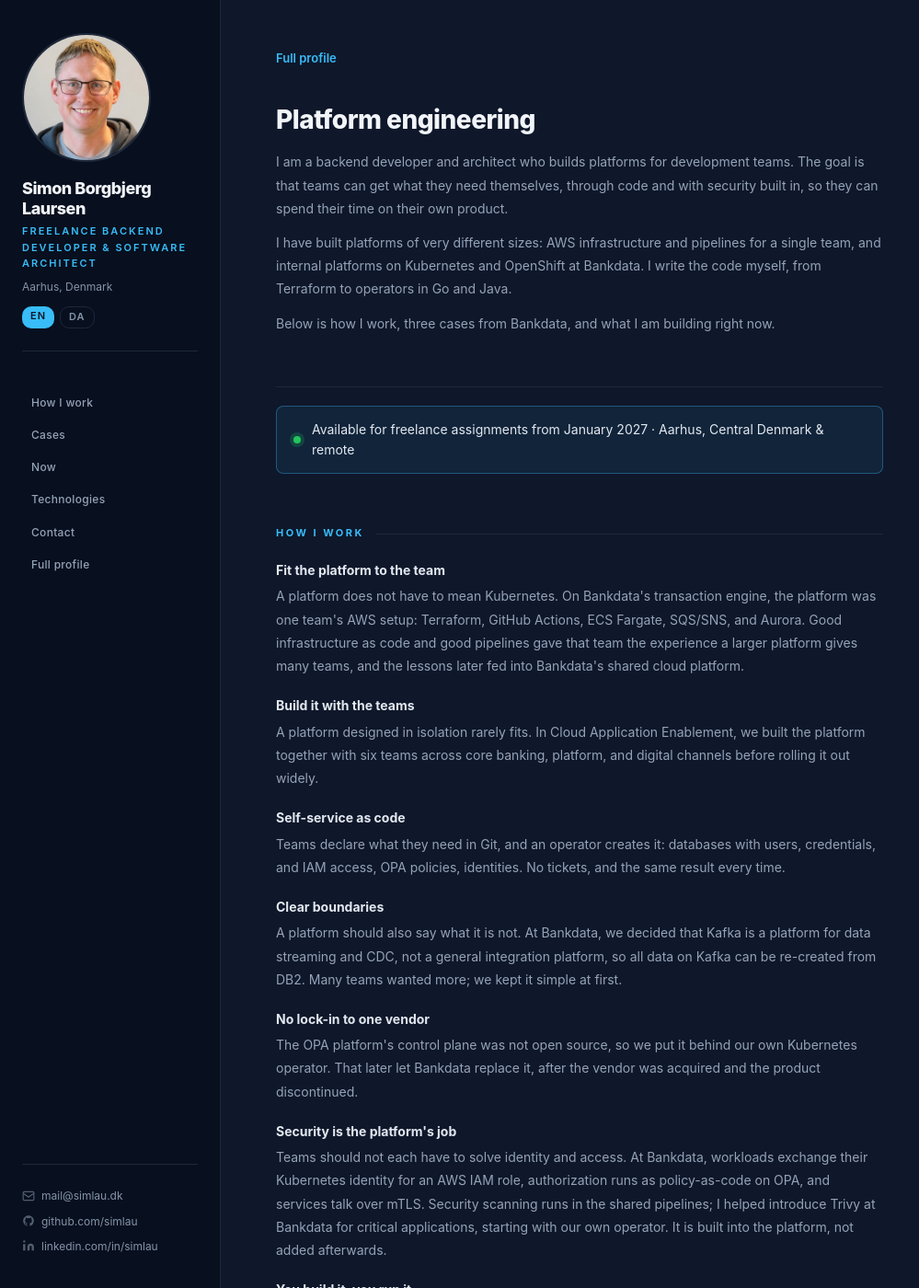
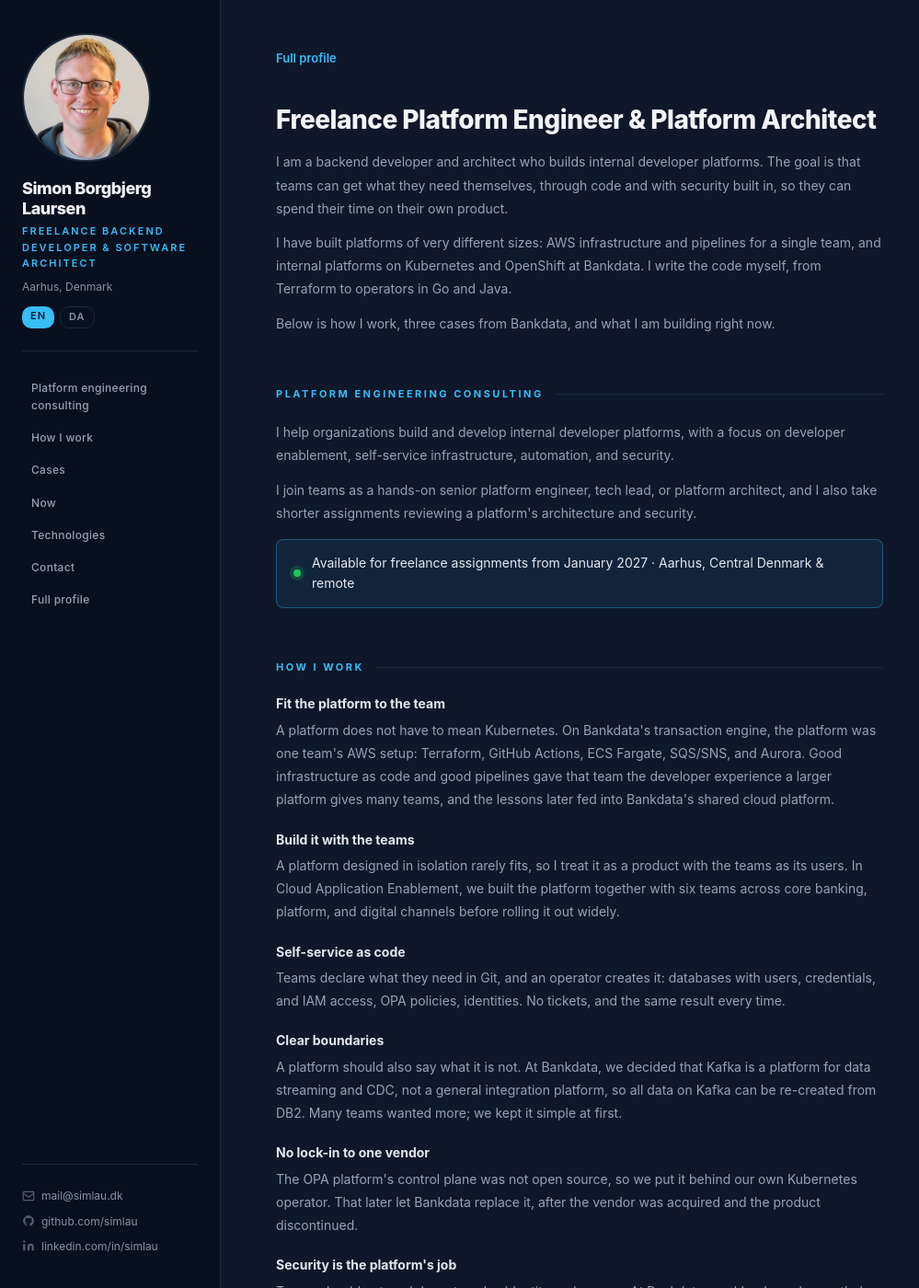
Before and after one commit to simlau/simlau.github.io, a Jekyll site: the page built from platform-engineering/index.md, in a window 1280 px wide and 1400 px high. Shown: the whole window at 92% size, without its empty margins (0-999 px from the left). Built offline with Jekyll 4.4.1, drawn with Linux system fonts in a browser that asks for light colours; some of the changed text lies outside the part shown.

Commit message:
Content from cv.yaml (cvtool site push, CV 8f3e9c6)

```diff
--- a/_data/cv.json
+++ b/_data/cv.json
@@ -134,7 +134,9 @@
           "PostgreSQL/Aurora",
           "Kubernetes",
           "AWS (ECS Fargate, S3)"
-        ]
+        ],
+        "link": "https://simlau.dk/da/platform-engineering/",
+        "link_text": "Platform engineering"
       },
       {
         "company": "Bankdata",
@@ -151,7 +153,9 @@
           "IBM MQ",
           "SQS/SNS",
           "Terraform/OpenTofu"
-        ]
+        ],
+        "link": "https://simlau.dk/da/platform-engineering/",
+        "link_text": "Platform engineering"
       },
       {
         "company": "Bankdata",
@@ -169,7 +173,9 @@
           "Kubernetes",
           "OAuth2/OIDC",
           "Java"
-        ]
+        ],
+        "link": "https://simlau.dk/da/platform-engineering/",
+        "link_text": "Platform engineering"
       }
     ],
     "earlier": [
@@ -385,6 +391,7 @@
     "pages": {
       "platform-engineering": {
         "slug": "platform-engineering",
+        "keyword": "Platform engineering",
         "lang": "da",
         "url": "https://simlau.dk/da/platform-engineering/",
         "alternates": [
@@ -403,10 +410,10 @@
         ],
         "name": "Simon Borgbjerg Laursen",
         "title": "Freelance platform engineer i Aarhus",
-        "h1": "Platform engineering",
+        "h1": "Freelance Platform Engineer & Platformarkitekt",
         "description": "Freelance platform engineer i Aarhus: Kubernetes-operatorer i Go, IaC og GitOps, AWS og Azure, med sikkerhed bygget ind. Platforme til ét team eller mange.",
         "intro": [
-          "Jeg er backend-udvikler og arkitekt og bygger platforme til udviklingsteams. Målet er, at teams selv kan få det, de har brug for, gennem kode og med sikkerheden bygget ind, så de kan bruge tiden på deres eget produkt.",
+          "Jeg er backend-udvikler og arkitekt og bygger interne udviklerplatforme. Målet er, at teams selv kan få det, de har brug for, gennem kode og med sikkerheden bygget ind, så de kan bruge tiden på deres eget produkt.",
           "Jeg har bygget platforme i meget forskellig størrelse: AWS-infrastruktur og pipelines til et enkelt team og interne platforme på Kubernetes og OpenShift i Bankdata. Jeg skriver selv koden, fra Terraform til operatorer i Go og Java.",
           "Herunder står, hvordan jeg arbejder, tre cases fra Bankdata, og hvad jeg bygger lige nu."
         ],
@@ -421,11 +428,11 @@
         "principles": [
           {
             "title": "Platformen skal passe til teamet",
-            "text": "En platform behøver ikke at betyde Kubernetes. På Bankdatas transaktionsmotor var platformen ét teams AWS-opsætning: Terraform, GitHub Actions, ECS Fargate, SQS/SNS og Aurora. God infrastructure as code og gode pipelines gav teamet den oplevelse, en større platform giver mange teams, og erfaringerne blev senere en del af Bankdatas fælles cloudplatform."
+            "text": "En platform behøver ikke at betyde Kubernetes. På Bankdatas transaktionsmotor var platformen ét teams AWS-opsætning: Terraform, GitHub Actions, ECS Fargate, SQS/SNS og Aurora. God infrastructure as code og gode pipelines gav teamet den udvikleroplevelse, en større platform giver mange teams, og erfaringerne blev senere en del af Bankdatas fælles cloudplatform."
           },
           {
             "title": "Byg den sammen med teamene",
-            "text": "En platform, der er designet alene, passer sjældent. I Cloud Application Enablement byggede vi platformen sammen med seks teams fra core banking, platform og digitale kanaler, før den blev rullet bredt ud."
+            "text": "En platform, der er designet alene, passer sjældent, så jeg behandler den som et produkt med teamene som brugere. I Cloud Application Enablement byggede vi platformen sammen med seks teams fra core banking, platform og digitale kanaler, før den blev rullet bredt ud."
           },
           {
             "title": "Selvbetjening som kode",
@@ -490,7 +497,7 @@
             "dates": "aug. 2025 – aug. 2026",
             "years": "2025 – 2026",
             "location": "Aarhus",
-            "text": "Jeg ledede et enabling-team på tre, der byggede platformen, som lader applikationsteams bygge nye services uden direkte afhængigheder til DB2 og mainframen. Den kører på OpenShift on-premises og på ROSA i AWS med Amazon MSK, Aurora PostgreSQL Serverless og infrastruktur i Terraform. En kollega og jeg byggede en databaseoperator i Go med Kubebuilder, der opretter databaser med brugere, adgangsoplysninger og AWS IAM-adgang, og jeg byggede en anden operator med Java Operator SDK. Jeg arbejdede også på workload identity, hvor workloads bytter deres Kubernetes-identitet til en AWS IAM-rolle; den var i produktion, da jeg stoppede. Golden path-skabeloner, CI/CD med sikkerhedsscanning og fælles monitorering på den eksisterende Prometheus/Grafana-stak gjorde, at teams kunne tage platformen i brug uden særarbejde.",
+            "text": "I Bankdatas område for Platform and Developer Enablement ledede jeg et enabling-team på tre, der byggede platformen, som lader applikationsteams bygge nye services uden direkte afhængigheder til DB2 og mainframen. Den kører på OpenShift on-premises og på ROSA i AWS med Amazon MSK, Aurora PostgreSQL Serverless og infrastruktur i Terraform. En kollega og jeg byggede en databaseoperator i Go med Kubebuilder, der opretter databaser med brugere, adgangsoplysninger og AWS IAM-adgang, og jeg byggede en anden operator med Java Operator SDK. Jeg arbejdede også på workload identity, hvor workloads bytter deres Kubernetes-identitet til en AWS IAM-rolle; den var i produktion, da jeg stoppede. Golden path-skabeloner, CI/CD med sikkerhedsscanning og fælles monitorering på den eksisterende Prometheus/Grafana-stak gjorde, at teams kunne tage platformen i brug uden særarbejde.",
             "employment": "Fuldtid",
             "tech": [
               "Java",
@@ -516,6 +523,13 @@
             "DevSecOps i de fælles pipeline-skabeloner: hvert image bliver scannet med Trivy, før det bliver pushet, undtagelser ligger i repoet med en udløbsdato, og scanneren er låst til et digest.",
             "Renovate som platformservice: den holder afhængigheder opdateret på tværs af repos og merger sikre opdateringer under branch protection.",
             "RBAC og en ValidatingAdmissionPolicy til et driftsværktøj."
+          ]
+        },
+        "offer": {
+          "title": "Konsulent i platform engineering",
+          "text": [
+            "Jeg hjælper organisationer med at bygge og udvikle interne udviklerplatforme med fokus på developer enablement, selvbetjent infrastruktur, automatisering og sikkerhed.",
+            "Jeg går ind i teams som hands-on senior platform engineer, tech lead eller platformarkitekt og tager også kortere opgaver med review af en platforms arkitektur og sikkerhed."
           ]
         },
         "skills": [
@@ -672,7 +686,9 @@
           "PostgreSQL/Aurora",
           "Kubernetes",
           "AWS (ECS Fargate, S3)"
-        ]
+        ],
+        "link": "https://simlau.dk/platform-engineering/",
+        "link_text": "Platform engineering"
       },
       {
         "company": "Bankdata",
@@ -689,7 +705,9 @@
           "IBM MQ",
           "SQS/SNS",
           "Terraform/OpenTofu"
-        ]
+        ],
+        "link": "https://simlau.dk/platform-engineering/",
+        "link_text": "Platform engineering"
       },
       {
         "company": "Bankdata",
@@ -707,7 +725,9 @@
           "Kubernetes",
           "OAuth2/OIDC",
           "Java"
-        ]
+        ],
+        "link": "https://simlau.dk/platform-engineering/",
+        "link_text": "Platform engineering"
       }
     ],
     "earlier": [
@@ -923,6 +943,7 @@
     "pages": {
       "platform-engineering": {
         "slug": "platform-engineering",
+        "keyword": "Platform engineering",
         "lang": "en",
         "url": "https://simlau.dk/platform-engineering/",
         "alternates": [
@@ -941,10 +962,10 @@
         ],
         "name": "Simon Borgbjerg Laursen",
         "title": "Freelance platform engineer in Aarhus",
-        "h1": "Platform engineering",
+        "h1": "Freelance Platform Engineer & Platform Architect",
         "description": "Freelance platform engineer in Aarhus: Kubernetes operators in Go, IaC and GitOps, AWS and Azure, with security built in. Platforms for one team or many.",
         "intro": [
-          "I am a backend developer and architect who builds platforms for development teams. The goal is that teams can get what they need themselves, through code and with security built in, so they can spend their time on their own product.",
+          "I am a backend developer and architect who builds internal developer platforms. The goal is that teams can get what they need themselves, through code and with security built in, so they can spend their time on their own product.",
           "I have built platforms of very different sizes: AWS infrastructure and pipelines for a single team, and internal platforms on Kubernetes and OpenShift at Bankdata. I write the code myself, from Terraform to operators in Go and Java.",
           "Below is how I work, three cases from Bankdata, and what I am building right now."
         ],
@@ -959,11 +980,11 @@
         "principles": [
           {
             "title": "Fit the platform to the team",
-            "text": "A platform does not have to mean Kubernetes. On Bankdata's transaction engine, the platform was one team's AWS setup: Terraform, GitHub Actions, ECS Fargate, SQS/SNS, and Aurora. Good infrastructure as code and good pipelines gave that team the experience a larger platform gives many teams, and the lessons later fed into Bankdata's shared cloud platform."
+            "text": "A platform does not have to mean Kubernetes. On Bankdata's transaction engine, the platform was one team's AWS setup: Terraform, GitHub Actions, ECS Fargate, SQS/SNS, and Aurora. Good infrastructure as code and good pipelines gave that team the developer experience a larger platform gives many teams, and the lessons later fed into Bankdata's shared cloud platform."
           },
           {
             "title": "Build it with the teams",
-            "text": "A platform designed in isolation rarely fits. In Cloud Application Enablement, we built the platform together with six teams across core banking, platform, and digital channels before rolling it out widely."
+            "text": "A platform designed in isolation rarely fits, so I treat it as a product with the teams as its users. In Cloud Application Enablement, we built the platform together with six teams across core banking, platform, and digital channels before rolling it out widely."
           },
           {
             "title": "Self-service as code",
@@ -1028,7 +1049,7 @@
             "dates": "Aug 2025 – Aug 2026",
             "years": "2025 – 2026",
             "location": "Aarhus",
-            "text": "I led a three-person enabling team building the platform that lets application teams build new services without direct dependencies on DB2 and the mainframe. It runs on OpenShift on-premises and on ROSA in AWS, with Amazon MSK, Aurora PostgreSQL Serverless, and infrastructure in Terraform. A colleague and I built a database operator in Go with Kubebuilder that provisions databases with users, credentials, and AWS IAM access, and I built a second operator with the Java Operator SDK. I also worked on workload identity, where workloads exchange their Kubernetes identity for an AWS IAM role; it was in production when I left. Golden-path templates, CI/CD with security scanning, and shared monitoring on the existing Prometheus/Grafana stack let teams adopt the platform without bespoke work.",
+            "text": "In Bankdata's Platform and Developer Enablement area, I led a three-person enabling team building the platform that lets application teams build new services without direct dependencies on DB2 and the mainframe. It runs on OpenShift on-premises and on ROSA in AWS, with Amazon MSK, Aurora PostgreSQL Serverless, and infrastructure in Terraform. A colleague and I built a database operator in Go with Kubebuilder that provisions databases with users, credentials, and AWS IAM access, and I built a second operator with the Java Operator SDK. I also worked on workload identity, where workloads exchange their Kubernetes identity for an AWS IAM role; it was in production when I left. Golden-path templates, CI/CD with security scanning, and shared monitoring on the existing Prometheus/Grafana stack let teams adopt the platform without bespoke work.",
             "employment": "Full-time",
             "tech": [
               "Java",
@@ -1054,6 +1075,13 @@
             "DevSecOps in the shared pipeline templates: every image is scanned with Trivy before it is pushed, exceptions live in the repo with an expiry date, and the scanner is pinned by digest.",
             "Renovate as a platform service: it keeps dependencies up to date across the repos and merges safe updates under branch protection.",
             "RBAC and a ValidatingAdmissionPolicy for an operations tool."
+          ]
+        },
+        "offer": {
+          "title": "Platform engineering consulting",
+          "text": [
+            "I help organizations build and develop internal developer platforms, with a focus on developer enablement, self-service infrastructure, automation, and security.",
+            "I join teams as a hands-on senior platform engineer, tech lead, or platform architect, and I also take shorter assignments reviewing a platform's architecture and security."
           ]
         },
         "skills": [
```
